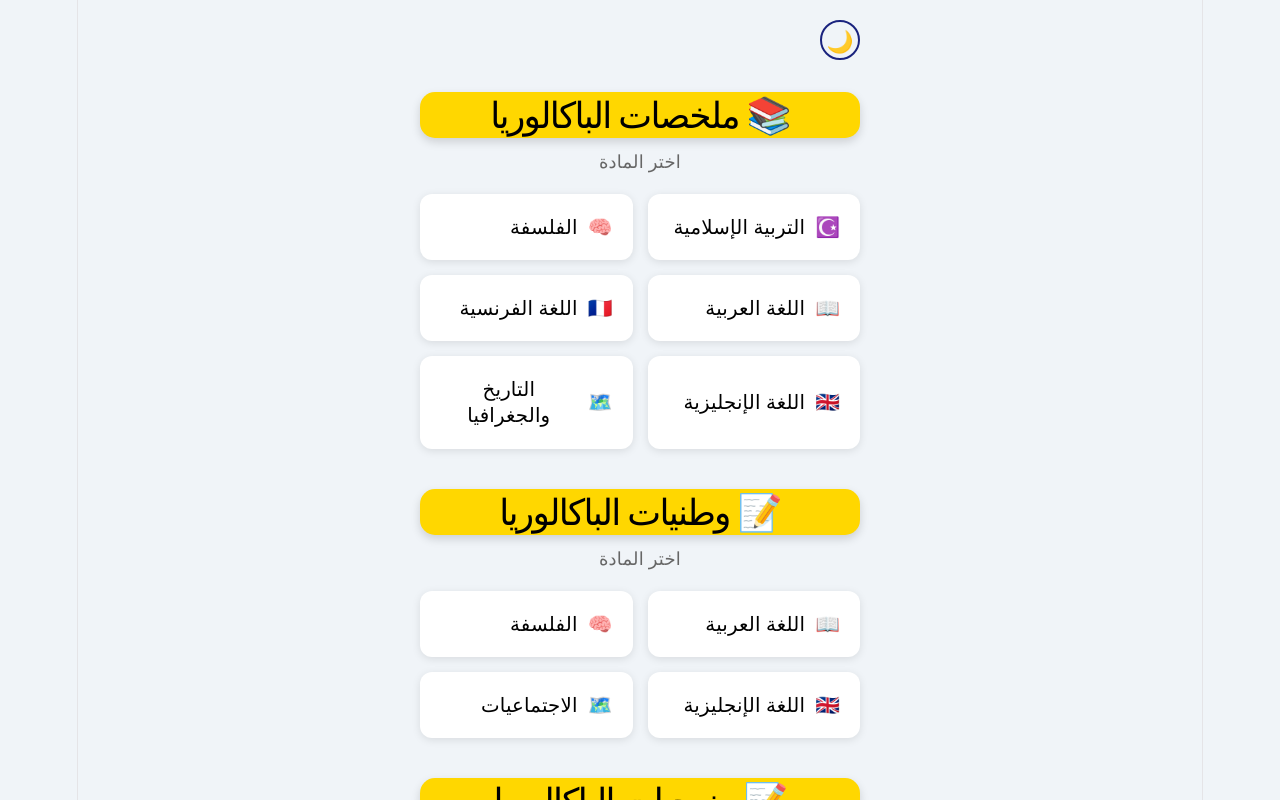
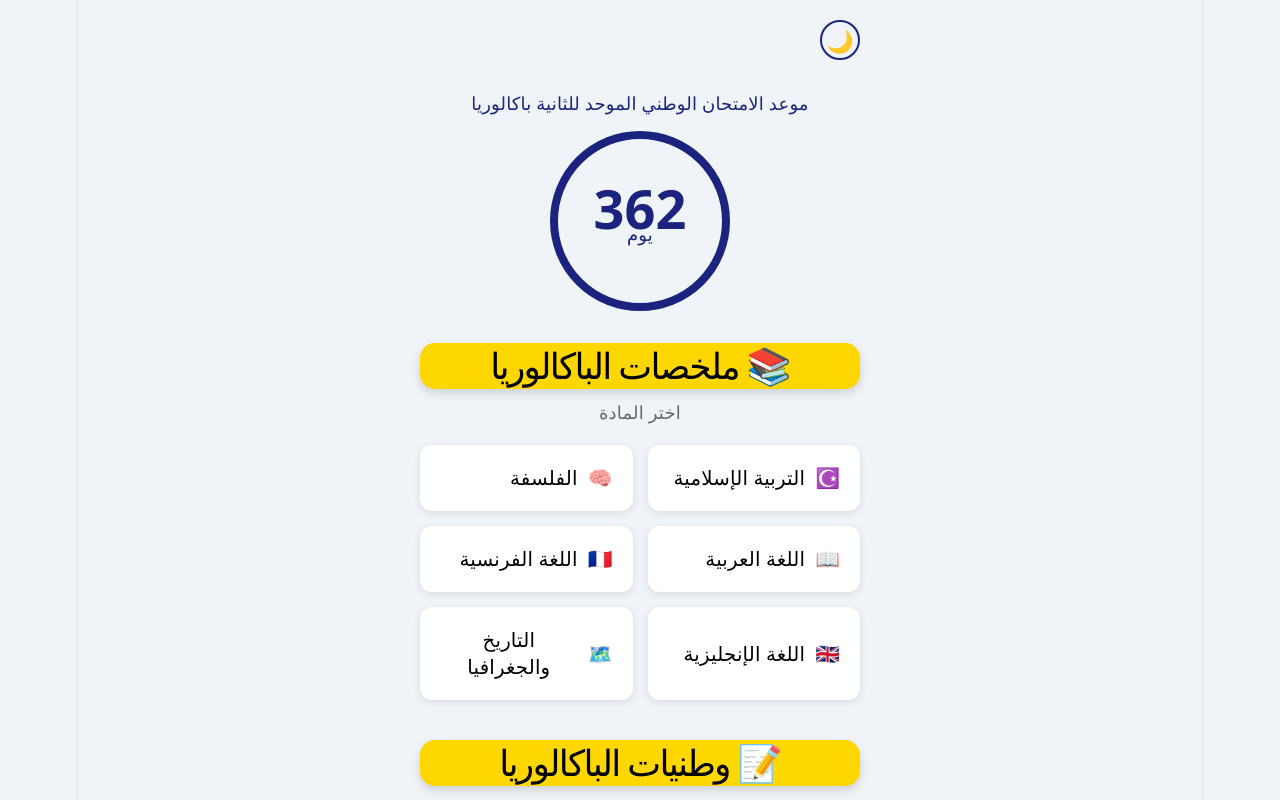
Before and after one commit to idrissmaro191-bit/BAC-2027, a React (Vite) app: page / in a window 1280 px wide. Shown: the top 800 px of the page. Built offline with nearby package versions, Linux system fonts and the light colour scheme.

Commit message:
add countdown timer

```diff
--- a/src/App.css
+++ b/src/App.css
@@ -203,3 +203,54 @@ h2 {
   line-height: 1.8;
   white-space: pre-wrap;
 }
+.countdown-container {
+  text-align: center;
+  margin: 30px 0;
+}
+
+.countdown-title {
+  font-size: 1rem;
+  font-weight: 700;
+  color: #1a237e;
+  margin-bottom: 15px;
+}
+
+.app.dark .countdown-title {
+  color: #FFD700;
+}
+
+.countdown-circle {
+  width: 180px;
+  height: 180px;
+  border-radius: 50%;
+  border: 8px solid #1a237e;
+  display: flex;
+  flex-direction: column;
+  justify-content: center;
+  align-items: center;
+  margin: 0 auto;
+}
+
+.app.dark .countdown-circle {
+  border-color: #FFD700;
+}
+
+.countdown-days {
+  font-size: 3rem;
+  font-weight: 900;
+  color: #1a237e;
+}
+
+.app.dark .countdown-days {
+  color: #FFD700;
+}
+
+.countdown-label {
+  font-size: 1rem;
+  color: #1a237e;
+  font-weight: 700;
+}
+
+.app.dark .countdown-label {
+  color: #FFD700;
+}
--- a/src/App.jsx
+++ b/src/App.jsx
@@ -373,6 +373,9 @@ function App() {
   const [selected, setSelected] = useState(null)
   const [lesson, setLesson] = useState(null)
   const [darkMode, setDarkMode] = useState(false)
+  const examDate = new Date('2027-06-04')
+const today = new Date()
+const daysLeft = Math.ceil((examDate - today) / (1000 * 60 * 60 * 24))
 
   useEffect(() => {
     const timer = setTimeout(() => setSplash(false), 2500)
@@ -432,6 +435,13 @@ function App() {
       <div className="topbar">
         <button className="theme-btn" onClick={() => setDarkMode(!darkMode)}>{darkMode ? '☀️' : '🌙'}</button>
       </div>
+      <div className="countdown-container">
+        <p className="countdown-title">موعد الامتحان الوطني الموحد للثانية باكالوريا</p>
+        <div className="countdown-circle">
+          <span className="countdown-days">{daysLeft}</span>
+          <span className="countdown-label">يوم</span>
+        </div>
+      </div>
       <h1 className="section-title">📚 ملخصات الباكالوريا</h1>
       <p>اختر المادة</p>
       <div className="grid">
```
